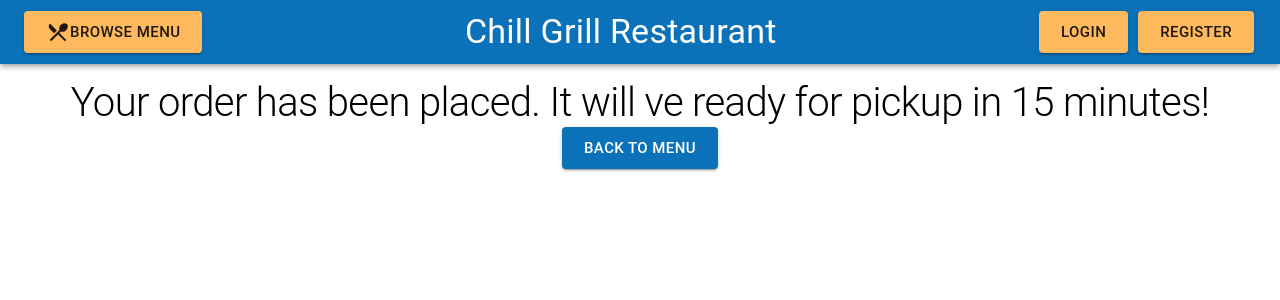
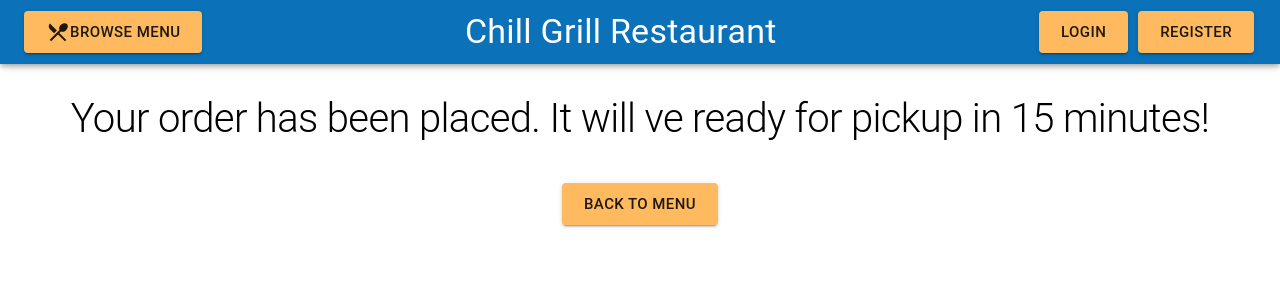
Before and after one commit to youssefrag/chill-grill-app, a React (Create React App) app in the folder client/: page /submit in a window 1280 px wide. Shown: the top 300 px of the page. Built offline with nearby package versions, Linux system fonts and the light colour scheme.

Commit message:
edit button fir submit page

```diff
--- a/client/src/components/ui/SubmitPage.jsx
+++ b/client/src/components/ui/SubmitPage.jsx
@@ -29,6 +29,9 @@ export default function SubmitPage() {
         variant="h1"
         fontSize={40}
         align="center"
+        sx={{
+          marginTop: 12
+        }}
       >
         Your order has been placed. It will ve ready for pickup in 15 minutes!
       </Typography>
@@ -36,9 +39,13 @@ export default function SubmitPage() {
         align="center"
       >
         <Button
+          sx={{
+            marginTop: 5
+          }}
           className={classes.goToMenuBtn}
           variant='contained'
           size='large'
+          color='secondary'
           onClick={() => navigate('/menu')}
         >
           Back to menu
```
